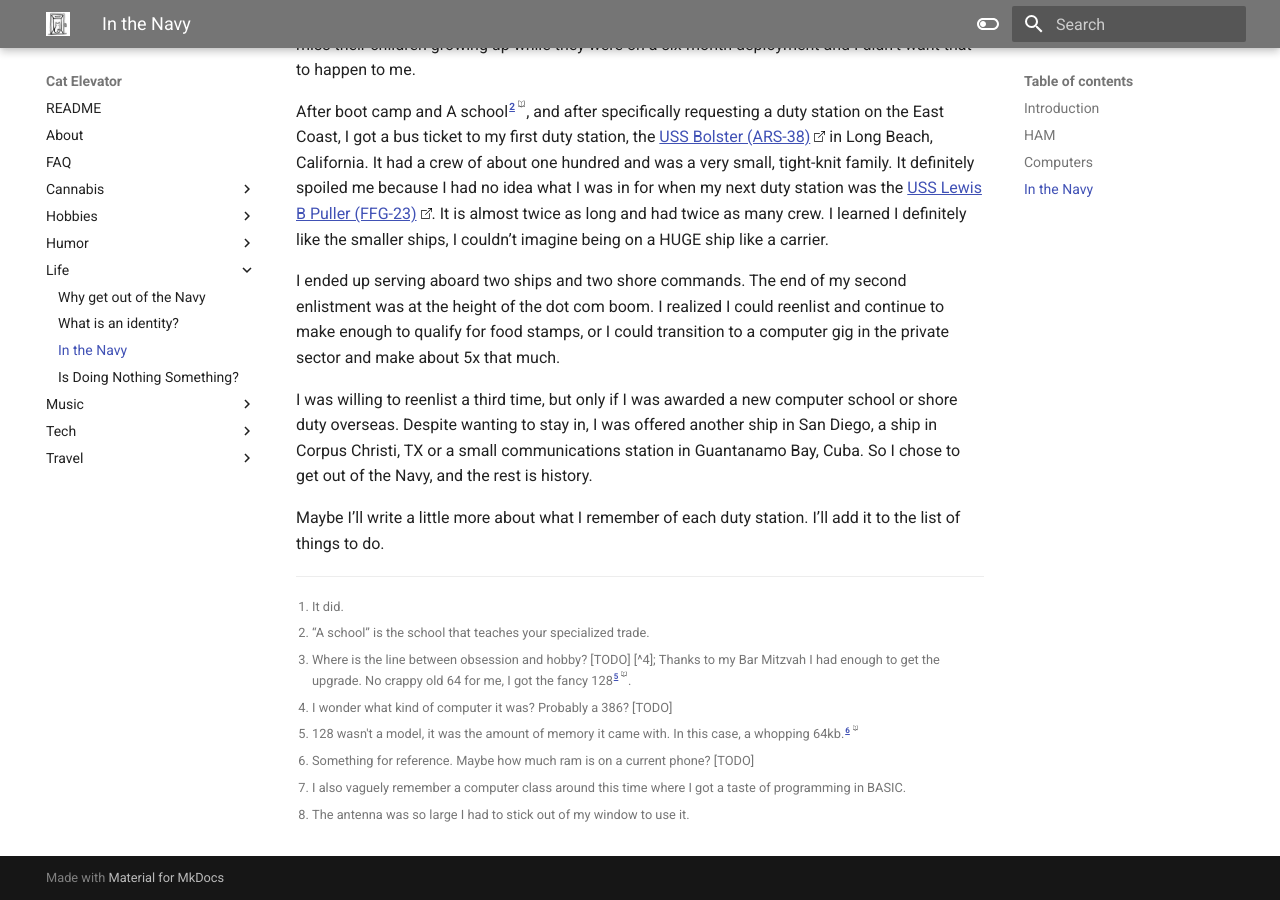
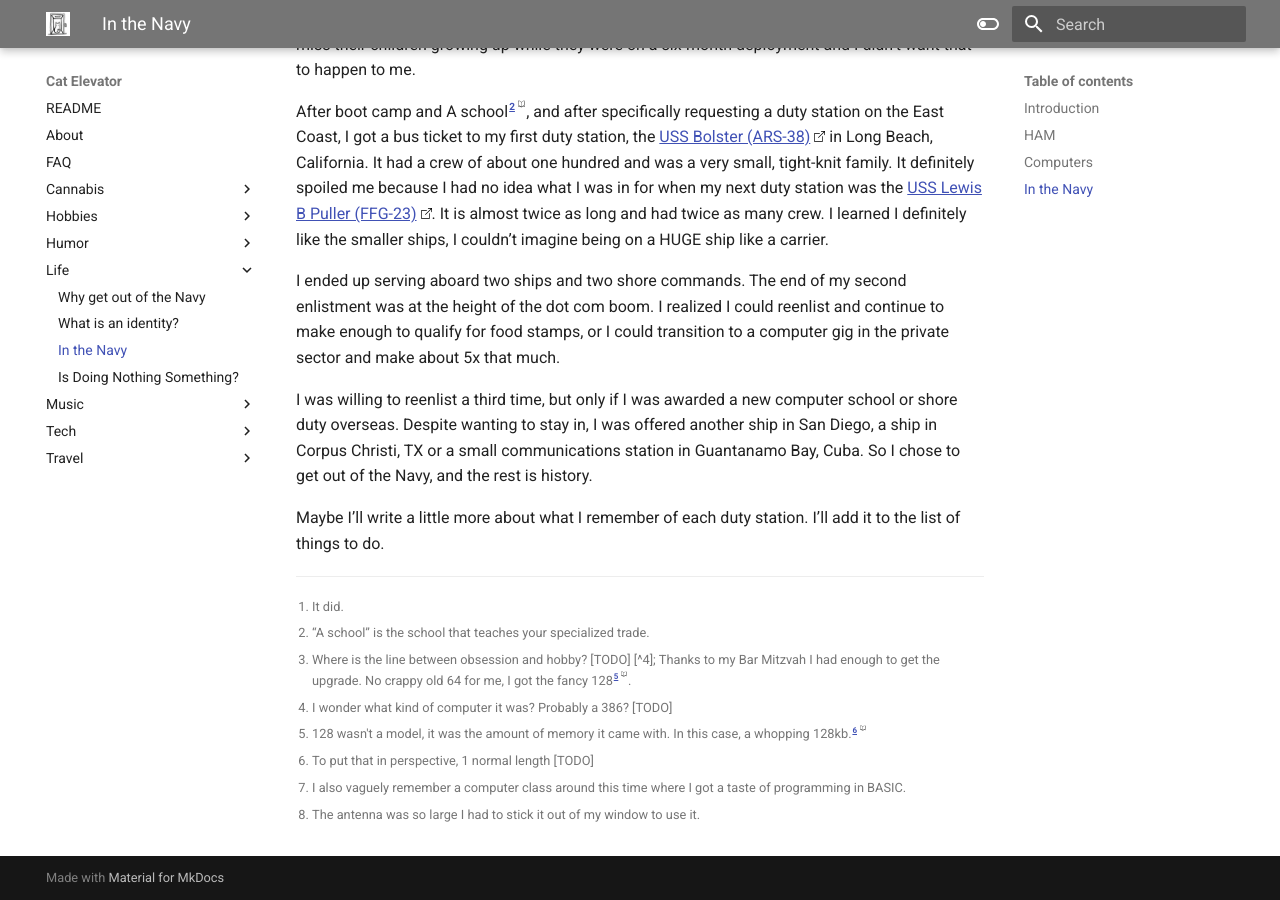
Before and after one commit to los7key/garden, an MkDocs documentation site: the page built from docs/life/navy.md, in a window 1280 px wide and 900 px high, scrolled down 1762 px. Built offline with MkDocs 1.6.1 and Material for MkDocs 9.7.7, drawn with Linux system fonts in a browser that asks for light colours.

Commit message:
Screaming Frog

```diff
--- a/docs/life/navy.md
+++ b/docs/life/navy.md
@@ -16,7 +16,7 @@
 I was very interested in chatting with new people, and it is probably the first [hobby](/hobbies) I ever collected. I suspect it's also the thing that got me into electronics.  As an early teen, I saved up to purchase an amateur radio from [Radio Shack](https://en.wikipedia.org/wiki/RadioShack) and my neighbor even gave me an antenna.[^9] to start out my journey.  Eventually, I chatted with truck drivers and other amateur radio operators around the world.
 
 ## Computers
-Around 1987, home computers were just taking off and my best friend's father brought home a PC[^5]. for his job.  I had never seen a computer, but as soon as I saw it in action I knew this would be my new obsession.[^3] Thanks to a huge influx of cash[^4] I was able to purchase my own computer, a [Commodore 128](link to wikipedia)[^4]. As I played more games and even got some exposure to programming.  Luckily my friend's dad was into computers more than just for his job, so he showed us how they really worked.[^8]
+Around 1987, home computers were just taking off and my best friend's father brought home a PC[^5]. for his job.  I had never seen a computer, but as soon as I saw it in action I knew this would be my new obsession.[^3] Thanks to a huge influx of cash[^4] I was able to purchase my own computer, a [Commodore 128](https://en.wikipedia.org/wiki/Commodore_128)[^4]. As I played more games and even got some exposure to programming.  Luckily my friend's dad was into computers more than just for his job, so he showed us how they really worked.[^8]
 
 [TODO]: Make this whole HAM/computer section it's own page.  All these footnotes should have their own place.
 
@@ -45,7 +45,7 @@
 [^3]: Where is the line between obsession and hobby? [TODO]
 [^4]; Thanks to my Bar Mitzvah I had enough to get the upgrade.  No crappy old 64 for me, I got the fancy 128[^6].
 [^5]: I wonder what kind of computer it was?  Probably a 386? [TODO]
-[^6]: 128 wasn't a model, it was the amount of memory it came with.  In this case, a whopping 64kb.[^7]
-[^7]: Something for reference.  Maybe how much ram is on a current phone?  [TODO]
+[^6]: 128 wasn't a model, it was the amount of memory it came with.  In this case, a whopping 128kb.[^7]
+[^7]: To put that in perspective, 1 normal length   [TODO]
 [^8]: I also vaguely remember a computer class around this time where I got a taste of programming in BASIC.
-[^9]: The antenna was so large I had to stick out of my window to use it.
+[^9]: The antenna was so large I had to stick it out of my window to use it.
```
Also changed, not shown: other parts of docs/life/navy.md (+1 -1 lines), docs/faq.md (+2 -2 lines), docs/tech/security/README.md (+3 -3 lines), docs/tech/security/ssh.md (+8 -3 lines).
